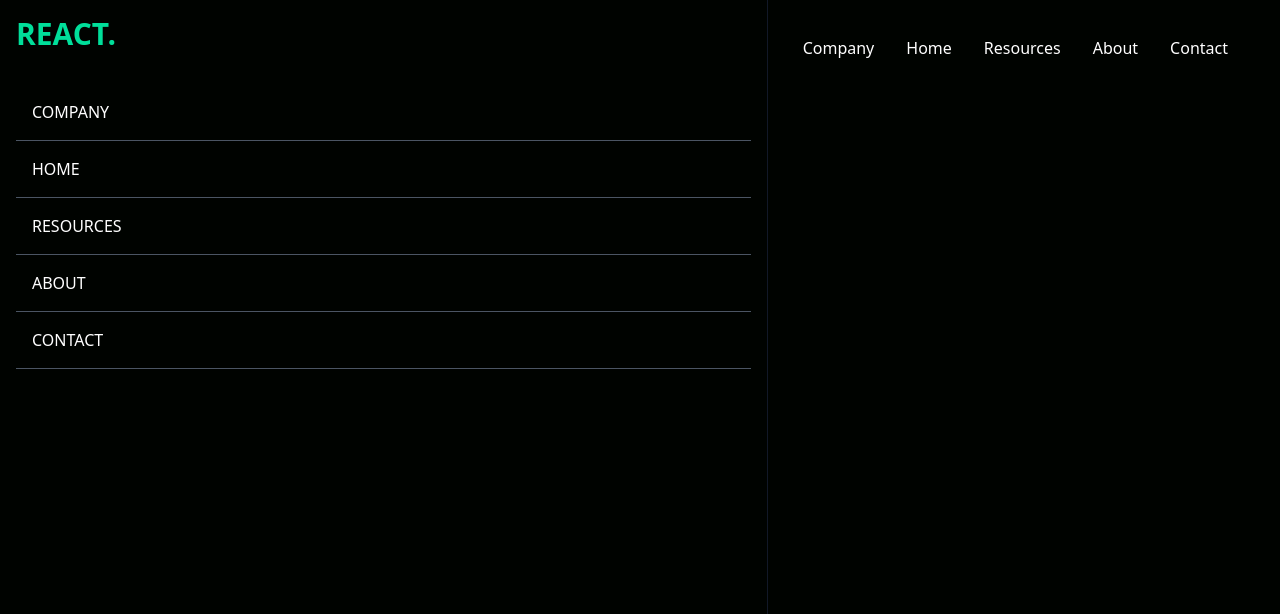
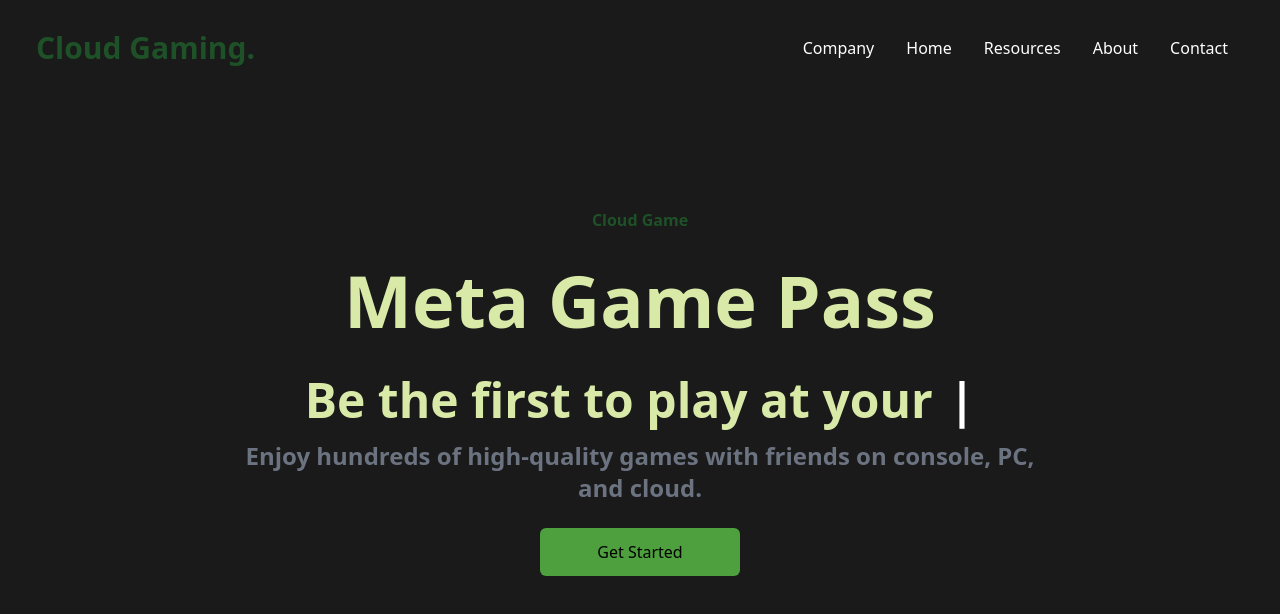
Before and after one commit to JohnSalimRobert/CODSOFT, a React (Create React App) app: page / in a window 1280 px wide. Shown: the top 614 px of the page. Built offline with nearby package versions, Linux system fonts and the light colour scheme.

Commit message:
Hero section added

```diff
--- a/package.json
+++ b/package.json
@@ -10,6 +10,7 @@
     "react-dom": "^18.2.0",
     "react-icons": "^4.12.0",
     "react-scripts": "5.0.1",
+    "react-typed": "^1.2.0",
     "web-vitals": "^2.1.4"
   },
   "scripts": {
--- a/src/App.js
+++ b/src/App.js
@@ -1,10 +1,12 @@
 import React from "react";
 import Navbar from "./components/Navbar";
+import Hero from "./components/Hero";
 
 function App() {
   return (
     <div>
       <Navbar />
+      <Hero />
     </div>
   );
 }
--- /dev/null
+++ b/src/components/Hero.jsx
@@ -0,0 +1,26 @@
+import React from 'react'
+import Typed from 'react-typed'
+
+const Hero = () => {
+  return (
+    <div className='text-white'>
+        <div className='max-w-[800px] mt-[-96px] w-full h-screen mx-auto text-center flex flex-col justify-center'>
+        <p className='text-[#1E5128] font-bold p-2'>Cloud Game</p>
+        <h1 className='md:text-7xl sm:text-6xl text-4xl font-bold md:py-6 text-[#D8E9A8]'>Meta Game Pass</h1>
+        <div className='flex justify-center items-center'>
+            <p className='md:text-5xl sm:text-4xl text-xl font-bold py-4 text-[#D8E9A8]'>Be the first to play at your</p>
+            <Typed
+            className='md:text-5xl sm:text-4xl text-xl font-bold md:pl-4 pl-2'
+            strings={['home', 'office', 'school']}
+            typeSpeed={120}
+            backSpeed={140}
+            loop/>
+        </div>
+        <p className='md:text-2xl text-xl font-bold text-gray-500'>Enjoy hundreds of high-quality games with friends on console, PC, and cloud.</p>
+        <button className='bg-[#4E9F3D] w-[200px] rounded-md font-medium my-6 mx-auto py-3 text-black'>Get Started</button>
+        </div>
+    </div>
+  )
+}
+
+export default Hero
--- a/src/components/Navbar.jsx
+++ b/src/components/Navbar.jsx
@@ -10,7 +10,7 @@ const Navbar = () => {
 
   return (
     <div className='flex justify-between items-center h-24 max-w-[1240px] mx-auto px-4 text-white'>
-        <h1 className='w-full text-3xl font-bold text-[#00df9a]'>REACT.</h1>
+        <h1 className='w-full text-3xl font-bold text-[#1E5128]'>Cloud Gaming.</h1>
         <ul className='hidden md:flex'>
             <li className='p-4 '>Company</li>
             <li className='p-4 '>Home</li>
@@ -19,10 +19,10 @@ const Navbar = () => {
             <li className='p-4 '>Contact</li>
         </ul>
         <div onClick={handleNav} className='block md:hidden'>
-            {!nav ? <AiOutlineClose size={20}/> : <AiOutlineMenu size={20} />}
+            {nav ? <AiOutlineClose size={20}/> : <AiOutlineMenu size={20} />}
         </div>
-        <div className={!nav ? 'fixed left-0 top-0 h-full w-[60%] border-r border-r-gray-900 bg-[#000300] ease-in-out duration-500' : 'fixed left-[-100%]'}>
-        <h1 className='w-full text-3xl font-bold text-[#00df9a] m-4'>REACT.</h1>
+        <div className={nav ? 'fixed left-0 top-0 h-full w-[60%] border-r border-r-gray-900 bg-[#000300] ease-in-out duration-500' : 'fixed left-[-100%]'}>
+        <h1 className='w-full text-3xl font-bold text-[#1E5128] m-4'>Cloud Gaming.</h1>
             <ul className='uppercase p-4'>
             <li className='p-4 border-b border-gray-600'>Company</li>
             <li className='p-4 border-b border-gray-600'>Home</li>
--- a/src/index.css
+++ b/src/index.css
@@ -4,5 +4,5 @@
 
 
 body {
-  background-color: #000300;
+  background-color: #191A19;
 }
```
Also changed, not shown: 1 other file (tests, documents, lock files or other folders).
